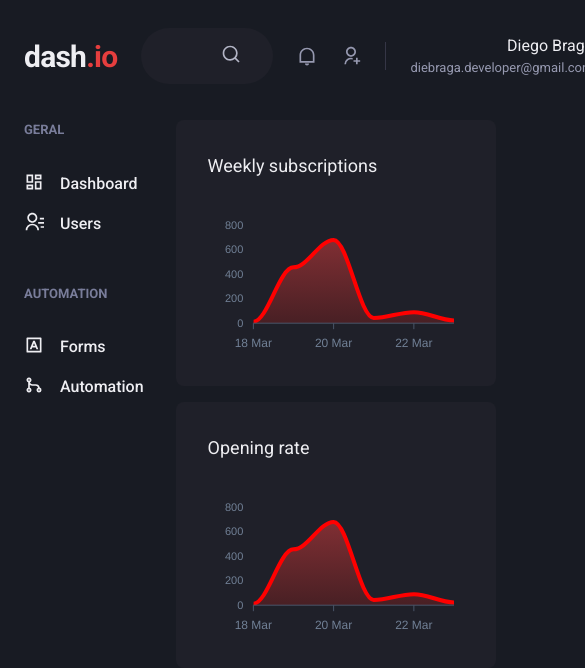
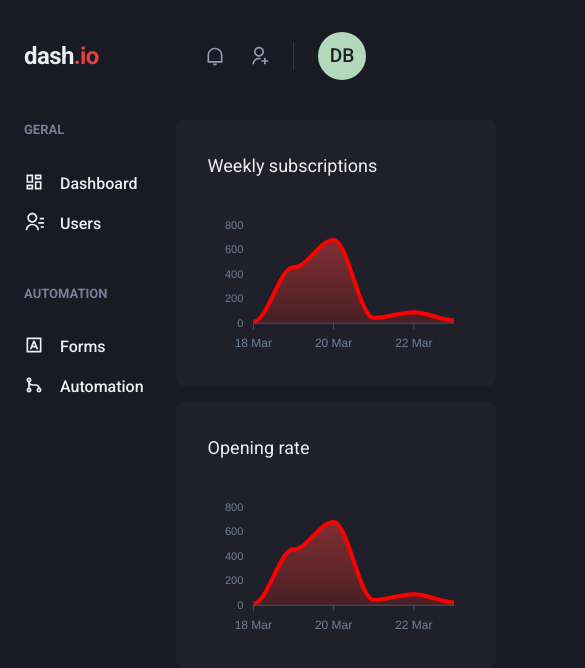
Before and after one commit to diebraga/dash.io, a Next.js app: page /dashboard in a window 390 px wide. Shown: the top 668 px of the page, 585 px wide, since content can reach past the window. Built offline with nearby package versions, Linux system fonts and the light colour scheme.

Commit message:
responsive header

```diff
--- a/components/Header/Logo.tsx
+++ b/components/Header/Logo.tsx
@@ -6,7 +6,7 @@
       <Text
         fontWeight='bold'
         letterSpacing='tight'
-        fontSize='3xl'
+        fontSize={['2xl', '3xl']}
         w='64'
       >
         dash<Text as='span' color='red.500'>.io</Text>
--- a/components/Header/Profile.tsx
+++ b/components/Header/Profile.tsx
@@ -1,10 +1,14 @@
 import { Flex, Text, Box, Avatar } from '@chakra-ui/react'
 
-export function Profile() {
+interface ProfileProps {
+  showProfileData: boolean
+}
+
+export function Profile({ showProfileData }: ProfileProps) {
   return(
     <>
       <Flex align='center'>
-        <Box mr='4' textAlign='right'>
+        <Box mr='4' textAlign='right' display={!showProfileData && 'none'}>
           <Text>Diego Braga</Text>
           <Text fontSize='small' color='gray.300'>
             diebraga.developer@gmail.com
--- a/components/Header/index.tsx
+++ b/components/Header/index.tsx
@@ -1,10 +1,14 @@
-import { Flex } from '@chakra-ui/react'
+import { Flex, useBreakpointValue } from '@chakra-ui/react'
 import { Profile } from './Profile';
 import { Searchbox } from './Searchbox';
 import { Notification } from './Notification';
 import { Logo } from './Logo';
 
 export function Header() {
+  const isWideVersion = useBreakpointValue({
+    base: false,
+    lg: true
+  })
   return (
     <Flex
       as='header'
@@ -17,13 +21,13 @@
       px='6'
     >
       <Logo />
-      <Searchbox />
+      {isWideVersion && <Searchbox />}
       <Flex
         align='center'
         ml='auto'
       >
         <Notification />
-        <Profile />
+        <Profile showProfileData={isWideVersion} />
       </Flex>
     </Flex>
   )
--- a/components/Pagination/index.tsx
+++ b/components/Pagination/index.tsx
@@ -1,4 +1,4 @@
-import { Box, Button, Stack } from '@chakra-ui/react'
+import { Box, Stack } from '@chakra-ui/react'
 import { PaginationItem } from "./PaginationItem";
 export function Pagination() {
   return (
```
